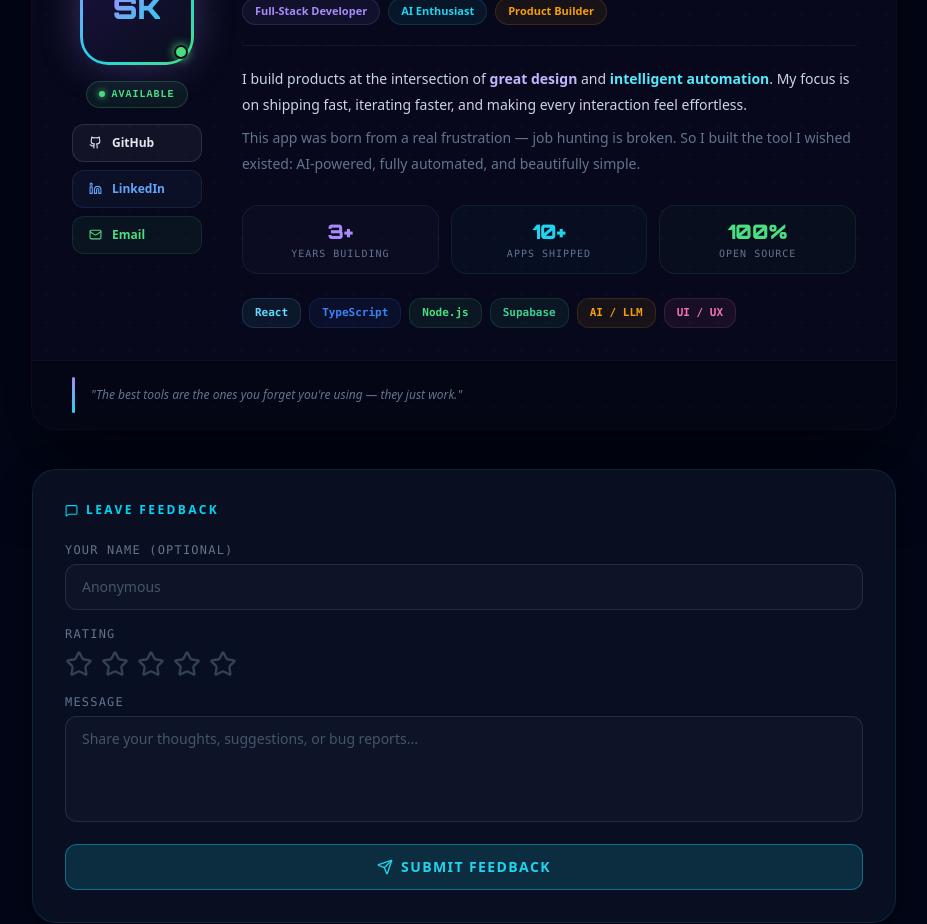
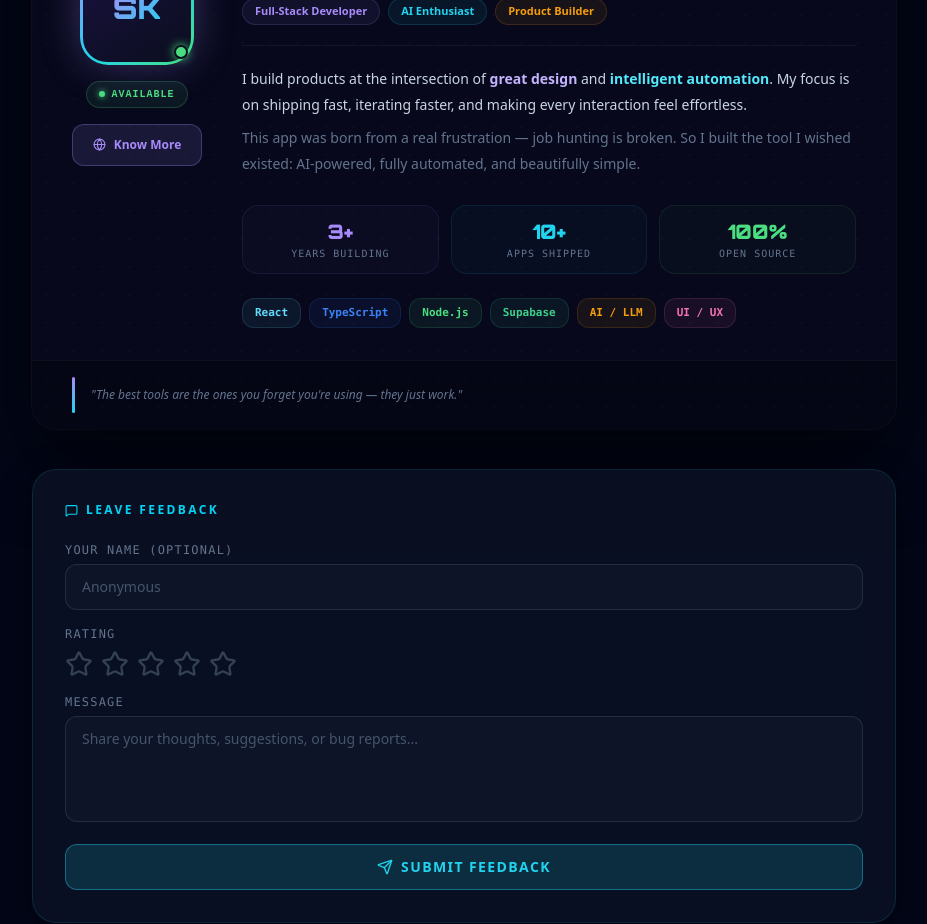
Before and after one commit to adammichael752-eng/job-finder-habeeb, a React (Vite) app: page /about in a window 1280 px wide. Shown: the part 1240-2164 px from the top of the page, without its empty margins (176-1103 px from the left). Built offline with nearby package versions, Linux system fonts and the light colour scheme.

Commit message:
feat: replace social links with single portfolio redirect button

```diff
--- a/src/components/About.jsx
+++ b/src/components/About.jsx
@@ -2,7 +2,7 @@ import { useState } from 'react';
 import Navbar from './NavBar';
 import { supabase } from '../supabase';
 import {
-  Briefcase, Code2, Github, Linkedin, Mail, Globe,
+  Briefcase, Code2, Globe,
   Star, Send, CheckCircle, Loader2, Sparkles, Zap,
   Target, Shield, Bell, User, MessageSquare, Heart,
 } from 'lucide-react';
@@ -150,22 +150,14 @@ export default function About() {
                 <span style={{ fontSize: 10, fontWeight: 700, color: '#4ade80', letterSpacing: '0.1em', fontFamily: 'monospace' }}>AVAILABLE</span>
               </div>
 
-              {/* Social links */}
-              <div className="flex flex-col gap-2 w-full">
-                {[
-                  { icon: Github,   label: 'GitHub',   href: 'https://github.com/shahidkm',      color: '#e2e8f0' },
-                  { icon: Linkedin, label: 'LinkedIn',  href: 'https://linkedin.com/in/shahidkm', color: '#60a5fa' },
-                  { icon: Mail,     label: 'Email',     href: 'mailto:shahid@example.com',        color: '#4ade80' },
-                ].map(({ icon: Icon, label, href, color }) => (
-                  <a key={label} href={href} target="_blank" rel="noreferrer"
-                    className="flex items-center gap-2.5 px-4 py-2.5 rounded-xl text-xs font-bold transition-all"
-                    style={{ background: color + '0d', border: `1px solid ${color}20`, color, minWidth: 130, textDecoration: 'none' }}
-                    onMouseEnter={e => { e.currentTarget.style.background = color + '1a'; e.currentTarget.style.transform = 'translateX(4px)'; }}
-                    onMouseLeave={e => { e.currentTarget.style.background = color + '0d'; e.currentTarget.style.transform = 'translateX(0)'; }}>
-                    <Icon size={13} />{label}
-                  </a>
-                ))}
-              </div>
+              {/* Portfolio link */}
+              <a href="https://muhammed-shahid-km.vercel.app/" target="_blank" rel="noreferrer"
+                className="flex items-center justify-center gap-2 px-4 py-3 rounded-xl text-xs font-bold transition-all"
+                style={{ background: 'rgba(167,139,250,0.12)', border: '1px solid rgba(167,139,250,0.3)', color: '#a78bfa', textDecoration: 'none', minWidth: 130 }}
+                onMouseEnter={e => { e.currentTarget.style.background = 'rgba(167,139,250,0.22)'; e.currentTarget.style.transform = 'translateY(-2px)'; e.currentTarget.style.boxShadow = '0 8px 24px rgba(167,139,250,0.2)'; }}
+                onMouseLeave={e => { e.currentTarget.style.background = 'rgba(167,139,250,0.12)'; e.currentTarget.style.transform = 'translateY(0)'; e.currentTarget.style.boxShadow = 'none'; }}>
+                <Globe size={13} /> Know More
+              </a>
             </div>
 
             {/* Right — bio */}
```
